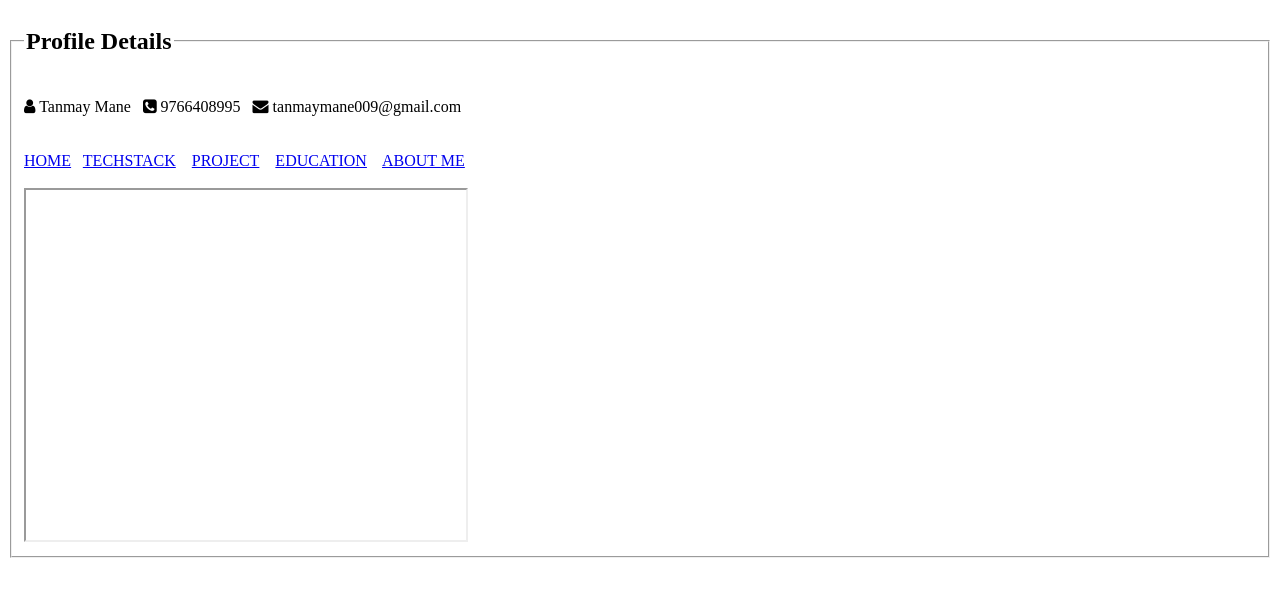
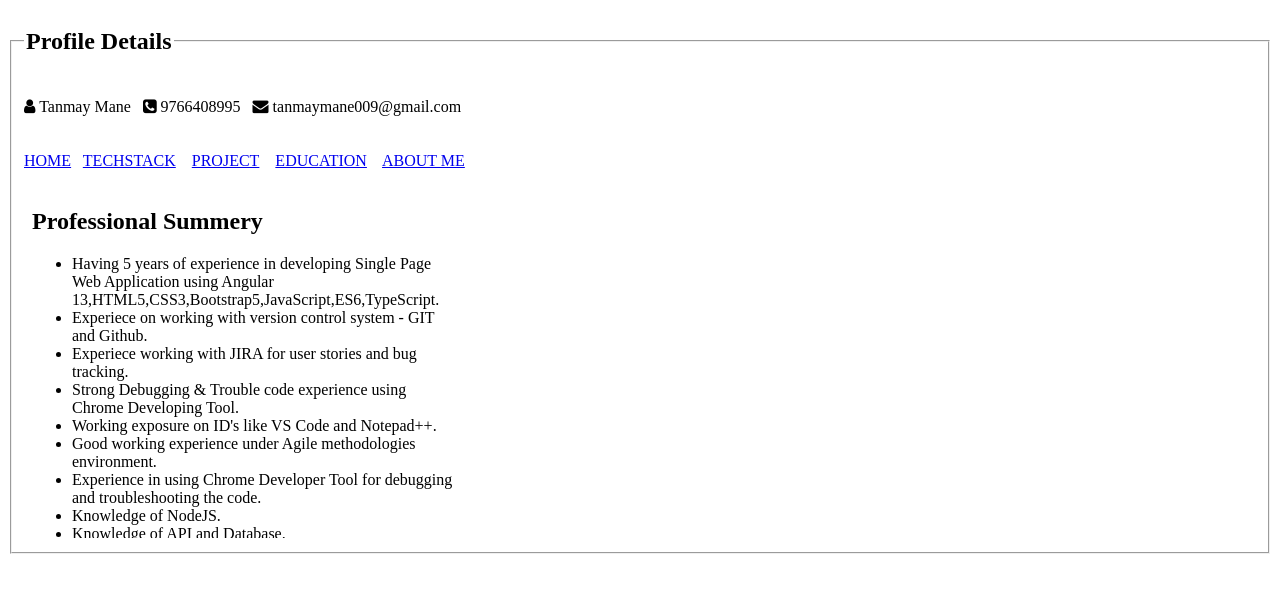
Before and after one commit to manetanmay/my-profile, a plain HTML site: page index.html in a window 1280 px wide. Drawn offline with Linux system fonts and the light colour scheme.

```diff
--- a/index.html
+++ b/index.html
@@ -20,7 +20,7 @@
         <a href="education.html" target="myFrame">EDUCATION</a>&nbsp;&nbsp;&nbsp;
         <a href="aboutMe.html" target="myFrame">ABOUT ME</a>&nbsp;&nbsp;&nbsp;<br><br>
 
-        <iframe width="440px" height="350px" name="myFrame"></iframe>
+        <iframe width="440px" height="350px" src="home.html" name="myFrame" Frameborder="0"></iframe>
 
 
     </div>
```
Also changed, not shown: 1 other file.
